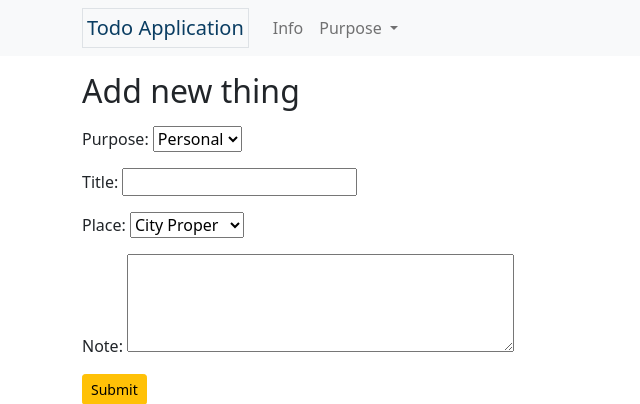
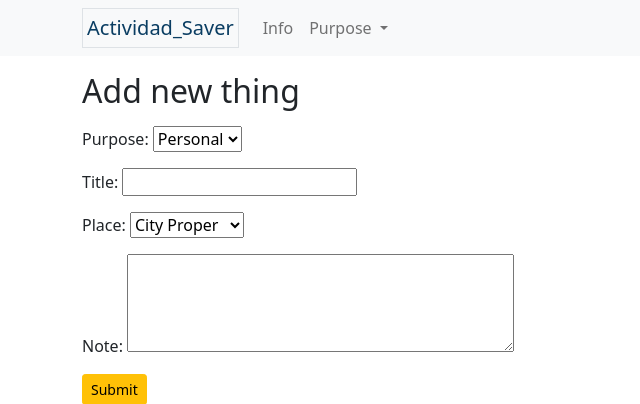
Before and after one commit to Llanz-dev/Actividad_Saver, a Django app: page /create_task in a window 1280 px wide. Shown: the top 404 px of the page, without its empty margins (0-640 px from the left). Run offline with Django 3.2, Linux system fonts and the light colour scheme; some libraries are stand-ins or nearby versions.

Commit message:
Change project name

```diff
--- a/todo_list/settings.py
+++ b/actividad_saver/settings.py
@@ -39,7 +39,7 @@ MIDDLEWARE = [
     'django.middleware.clickjacking.XFrameOptionsMiddleware',
 ]
 
-ROOT_URLCONF = 'todo_list.urls'
+ROOT_URLCONF = 'actividad_saver.urls'
 
 TEMPLATES = [
     {
@@ -57,7 +57,7 @@ TEMPLATES = [
     },
 ]
 
-WSGI_APPLICATION = 'todo_list.wsgi.application'
+WSGI_APPLICATION = 'actividad_saver.wsgi.application'
 
 
 # Database
--- a/todo_list/urls.py
+++ b/actividad_saver/urls.py
@@ -15,14 +15,8 @@ Including another URLconf
 """
 from django.contrib import admin
 from django.urls import path, include
-from django.conf.urls import handler404
 
 urlpatterns = [
     path('admin/', admin.site.urls),
     path('', include('lists.urls'))
 ]
-
-handler404 = 'lists.views.page_not_found'
-handler500 = 'lists.views.error'
-handler403 = 'lists.views.permission_denied'
-handler400 = 'lists.views.bad_request'
--- a/todo_list/wsgi.py
+++ b/actividad_saver/wsgi.py
@@ -11,6 +11,6 @@ import os
 
 from django.core.wsgi import get_wsgi_application
 
-os.environ.setdefault('DJANGO_SETTINGS_MODULE', 'todo_list.settings')
+os.environ.setdefault('DJANGO_SETTINGS_MODULE', 'actividad_saver.settings')
 
 application = get_wsgi_application()
--- a/lists/templates/partials/base.html
+++ b/lists/templates/partials/base.html
@@ -16,7 +16,7 @@
 
     {% endblock file_css %}
 
-    <title>{% block title %}Todo App{% endblock title %}</title>
+    <title>Actividad Saver</title>
 </head>
 <body>
 
--- a/lists/templates/partials/navbar.html
+++ b/lists/templates/partials/navbar.html
@@ -1,7 +1,7 @@
 {% load static %}
 <nav class="navbar navbar-expand-lg navbar-light bg-light mb-3">
     <div class="container">
-      <a class="navbar-brand border p-1" href="{% url 'home' %}" style="color: #0a3d62;">Todo Application</a>
+      <a class="navbar-brand border p-1" href="{% url 'home' %}" style="color: #0a3d62;">Actividad_Saver</a>
       <button class="navbar-toggler" type="button" data-bs-toggle="collapse" data-bs-target="#navbarNav" aria-controls="navbarNav" aria-expanded="false" aria-label="Toggle navigation">
         <span class="navbar-toggler-icon"></span>
       </button>
--- a/manage.py
+++ b/manage.py
@@ -6,7 +6,7 @@ import sys
 
 def main():
     """Run administrative tasks."""
-    os.environ.setdefault('DJANGO_SETTINGS_MODULE', 'todo_list.settings')
+    os.environ.setdefault('DJANGO_SETTINGS_MODULE', 'actividad_saver.settings')
     try:
         from django.core.management import execute_from_command_line
     except ImportError as exc:
```
Also changed, not shown: actividad_saver/__init__.py (added), actividad_saver/asgi.py (renamed from todo_list/asgi.py), db.sqlite3, readme.md, 8 other files.
